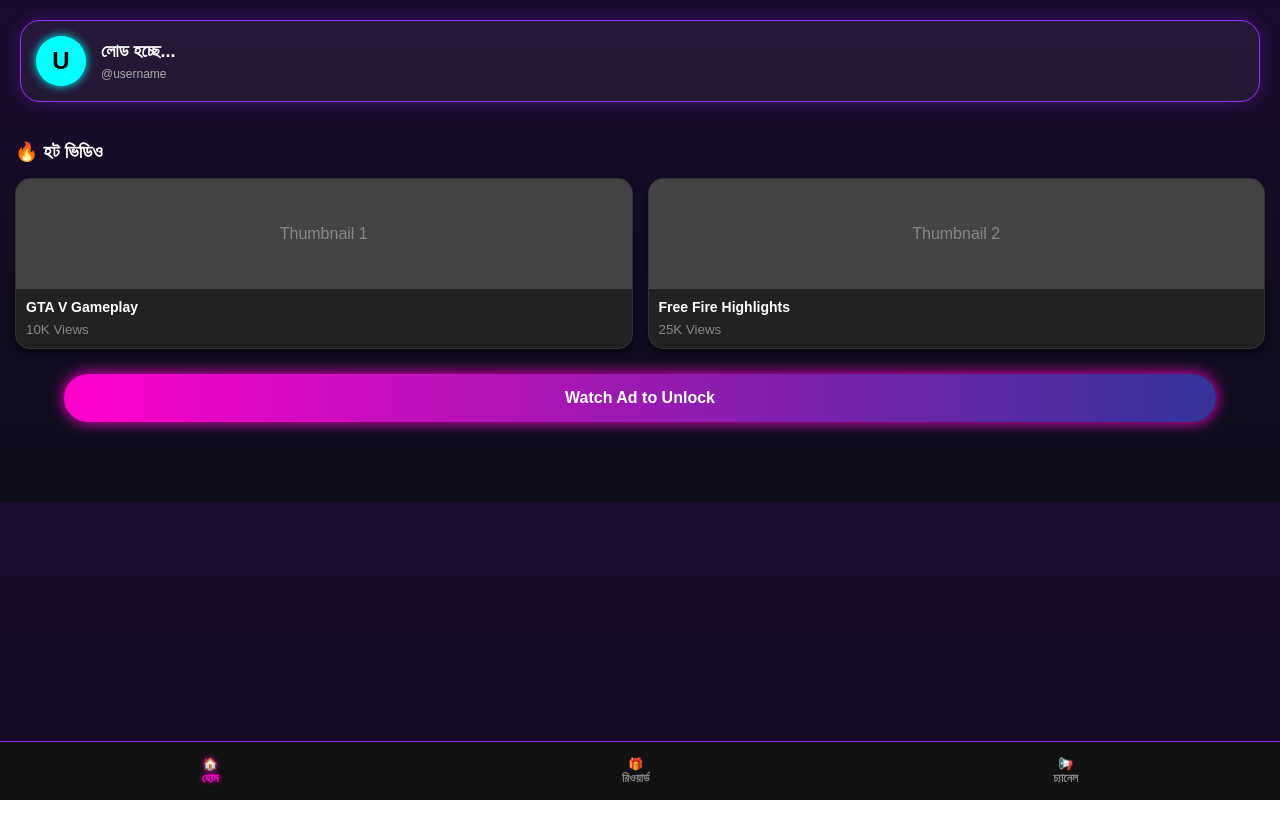
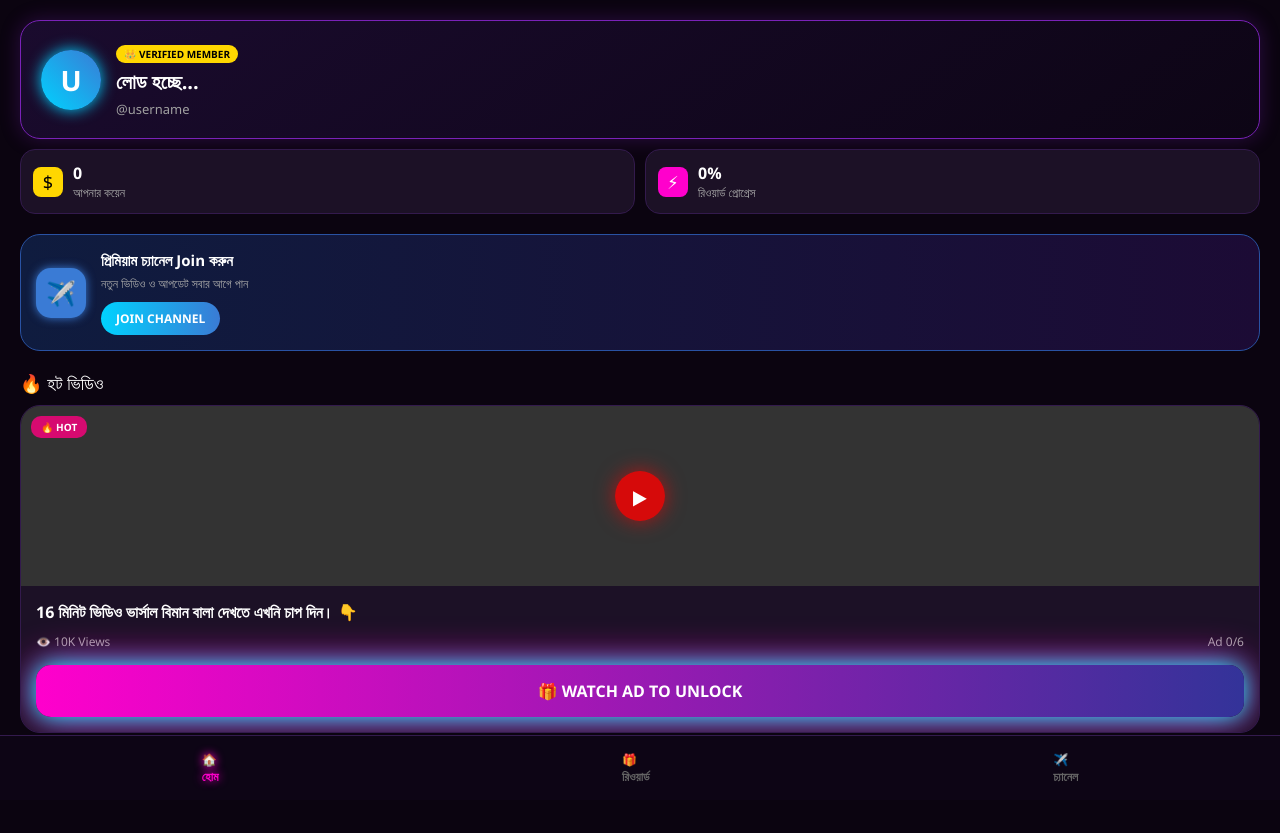
Before and after one commit to mdrocky01yt-ops/my-telegram-app, a plain HTML site: page index.html in a window 1280 px wide. Before the commit the page ends 800 px from the top, so only its background shows below. Drawn offline with Linux system fonts and the light colour scheme; a script that the page names is missing.

Commit message:
Refactor index.html for Gaming App layout and styles
Updated the title and modified styles for the profile and video sections. Added new elements for stats and channel banner, and improved the layout for better user experience.

```diff
--- a/index.html
+++ b/index.html
@@ -3,62 +3,146 @@
 <head>
     <meta charset="UTF-8">
     <meta name="viewport" content="width=device-width, initial-scale=1.0">
-    <title>My Mini App</title>
+    <title>Gaming App</title>
     <script src="https://telegram.org/js/telegram-web-app.js"></script>
     <style>
-        body { margin: 0; padding: 0; background: linear-gradient(to bottom, #1a0b2e, #0d0d1a); color: white; font-family: sans-serif; padding-bottom: 70px; }
-        .header { padding: 20px; }
-        .profile-card { display: flex; align-items: center; gap: 15px; background: rgba(255, 255, 255, 0.05); padding: 15px; border-radius: 20px; border: 1px solid #9b30ff; box-shadow: 0 0 15px rgba(155, 48, 255, 0.3); }
-        .avatar { width: 50px; height: 50px; border-radius: 50%; background: #00ffff; display: flex; justify-content: center; align-items: center; font-size: 24px; font-weight: bold; color: #000; box-shadow: 0 0 10px #00ffff; }
-        .user-info h3 { margin: 0 0 5px 0; font-size: 18px; }
-        .user-info p { margin: 0; font-size: 12px; color: #aaa; }
-        .grid { display: grid; grid-template-columns: 1fr 1fr; gap: 15px; padding: 15px; }
-        .card { background: #222; border-radius: 15px; overflow: hidden; border: 1px solid #333; box-shadow: 0 4px 8px rgba(0,0,0,0.5); }
-        .thumb { width: 100%; height: 110px; background: #444; display: flex; justify-content: center; align-items: center; color: #888; }
-        .card-info { padding: 10px; }
-        .card-info p { margin: 0 0 5px 0; font-size: 14px; font-weight: bold; }
-        .card-info small { color: #888; }
-        .btn { display: block; width: 90%; margin: 10px auto; padding: 15px; background: linear-gradient(to right, #ff00cc, #333399); border: none; border-radius: 25px; color: white; font-size: 16px; font-weight: bold; text-align: center; box-shadow: 0 0 15px #ff00cc; cursor: pointer; }
-        .nav { position: fixed; bottom: 0; width: 100%; display: flex; justify-content: space-around; background: #111; padding: 15px 0; border-top: 1px solid #9b30ff; }
-        .nav-item { text-align: center; color: #888; font-size: 12px; font-weight: bold; }
-        .nav-item.active { color: #ff00cc; text-shadow: 0 0 5px #ff00cc; }
+        * { box-sizing: border-box; font-family: 'Segoe UI', Tahoma, Geneva, Verdana, sans-serif; }
+        body { margin: 0; padding: 0; background-color: #0b0410; color: white; padding-bottom: 80px; }
+
+        /* Profile Section */
+        .profile-section { padding: 20px; }
+        .profile-card {
+            background: linear-gradient(145deg, #1a0b2e, #0d0515);
+            border: 1px solid #7a22b8;
+            border-radius: 20px;
+            padding: 20px;
+            display: flex;
+            align-items: center;
+            gap: 15px;
+            box-shadow: 0 0 20px rgba(122, 34, 184, 0.3);
+        }
+        .avatar {
+            width: 60px; height: 60px;
+            border-radius: 50%;
+            background: linear-gradient(45deg, #00d2ff, #3a7bd5);
+            display: flex; justify-content: center; align-items: center;
+            font-size: 28px; font-weight: bold;
+            box-shadow: 0 0 15px #00d2ff; color: white;
+        }
+        .user-info h3 { margin: 0 0 5px 0; font-size: 20px; }
+        .user-info p { margin: 0; font-size: 13px; color: #a0a0a0; }
+        .badge { background: #ffd700; color: black; padding: 2px 8px; border-radius: 10px; font-size: 10px; font-weight: bold; margin-bottom: 5px; display: inline-block; }
+
+        /* Stats Row */
+        .stats-row { display: flex; gap: 10px; padding: 0 20px; margin-top: -10px; }
+        .stat-box { flex: 1; background: #1c1126; padding: 12px; border-radius: 15px; border: 1px solid #331a4d; display: flex; align-items: center; gap: 10px; }
+        .stat-icon { background: #ffd700; color: black; width: 30px; height: 30px; border-radius: 8px; display: flex; justify-content: center; align-items: center; font-size: 18px; }
+        .stat-text p { margin: 0; font-size: 12px; color: #aaa; }
+        .stat-text h4 { margin: 0; font-size: 16px; }
+
+        /* Channel Join Banner */
+        .channel-banner { margin: 20px; background: linear-gradient(90deg, #0f1c3f, #1c0b35); border-radius: 20px; padding: 15px; border: 1px solid #2952a3; display: flex; align-items: center; gap: 15px; }
+        .channel-icon { background: #3a7bd5; width: 50px; height: 50px; border-radius: 15px; display: flex; justify-content: center; align-items: center; font-size: 24px; box-shadow: 0 0 10px #3a7bd5; }
+        .channel-text h4 { margin: 0 0 5px 0; font-size: 15px; }
+        .channel-text p { margin: 0; font-size: 12px; color: #aaa; }
+        .join-btn { margin-top: 10px; background: linear-gradient(90deg, #00d2ff, #3a7bd5); border: none; padding: 8px 15px; border-radius: 20px; color: white; font-weight: bold; font-size: 12px; }
+
+        /* Video Feed */
+        .section-title { padding: 0 20px; font-size: 18px; margin-bottom: 10px; display: flex; align-items: center; gap: 5px; }
+        .video-card { margin: 0 20px 20px 20px; background: #1c1126; border-radius: 20px; overflow: hidden; border: 1px solid #331a4d; }
+        .thumb-container { position: relative; height: 180px; background: #333; display: flex; justify-content: center; align-items: center; }
+        .hot-badge { position: absolute; top: 10px; left: 10px; background: rgba(255, 0, 128, 0.8); padding: 4px 10px; border-radius: 10px; font-size: 10px; font-weight: bold; display: flex; align-items: center; gap: 3px; }
+        .play-icon { width: 50px; height: 50px; background: rgba(255,0,0,0.8); border-radius: 50%; display: flex; justify-content: center; align-items: center; font-size: 20px; box-shadow: 0 0 20px rgba(255,0,0,0.6); }
+        .video-info { padding: 15px; }
+        .video-info h3 { margin: 0 0 10px 0; font-size: 16px; line-height: 1.4; }
+        .video-meta { display: flex; justify-content: space-between; color: #aaa; font-size: 12px; margin-bottom: 15px; }
+
+        /* Action Button */
+        .action-btn {
+            width: 100%; padding: 15px;
+            background: linear-gradient(90deg, #ff00cc, #333399);
+            border: none; border-radius: 15px;
+            color: white; font-size: 16px; font-weight: bold;
+            text-transform: uppercase;
+            box-shadow: 0 0 15px #ff00cc, 0 0 30px #333399; /* RGB Neon Effect */
+            animation: pulse 2s infinite;
+        }
+        @keyframes pulse {
+            0% { box-shadow: 0 0 15px #ff00cc, 0 0 30px #333399; }
+            50% { box-shadow: 0 0 25px #00ffff, 0 0 40px #ff00cc; }
+            100% { box-shadow: 0 0 15px #ff00cc, 0 0 30px #333399; }
+        }
+
+        /* Bottom Nav */
+        .bottom-nav { position: fixed; bottom: 0; width: 100%; background: #0d0515; border-top: 1px solid #331a4d; display: flex; justify-content: space-around; padding: 15px 0; }
+        .nav-item { display: flex; flex-direction: column; align-items: center; color: #666; font-size: 12px; font-weight: bold; gap: 5px; }
+        .nav-item.active { color: #ff00cc; text-shadow: 0 0 10px #ff00cc; }
     </style>
 </head>
 <body>
-    <div class="header">
+    <!-- Profile -->
+    <div class="profile-section">
         <div class="profile-card">
             <div class="avatar" id="user-initial">U</div>
             <div class="user-info">
+                <div class="badge">👑 VERIFIED MEMBER</div>
                 <h3 id="user-name">লোড হচ্ছে...</h3>
                 <p id="user-id">@username</p>
             </div>
         </div>
     </div>
 
-    <h3 style="padding-left: 15px; margin-bottom: 0;">🔥 হট ভিডিও</h3>
-    <div class="grid">
-        <div class="card">
-            <div class="thumb">Thumbnail 1</div>
-            <div class="card-info">
-                <p>GTA V Gameplay</p>
-                <small>10K Views</small>
+    <!-- Stats -->
+    <div class="stats-row">
+        <div class="stat-box">
+            <div class="stat-icon">$</div>
+            <div class="stat-text">
+                <h4>0</h4>
+                <p>আপনার কয়েন</p>
             </div>
         </div>
-        <div class="card">
-            <div class="thumb">Thumbnail 2</div>
-            <div class="card-info">
-                <p>Free Fire Highlights</p>
-                <small>25K Views</small>
+        <div class="stat-box">
+            <div class="stat-icon" style="background:#ff00cc; color:white;">⚡</div>
+            <div class="stat-text">
+                <h4>0%</h4>
+                <p>রিওয়ার্ড প্রোগ্রেস</p>
             </div>
         </div>
     </div>
 
-    <button class="btn">Watch Ad to Unlock</button>
+    <!-- Channel Banner -->
+    <div class="channel-banner">
+        <div class="channel-icon">✈️</div>
+        <div class="channel-text">
+            <h4>প্রিমিয়াম চ্যানেল Join করুন</h4>
+            <p>নতুন ভিডিও ও আপডেট সবার আগে পান</p>
+            <button class="join-btn">JOIN CHANNEL</button>
+        </div>
+    </div>
 
-    <div class="nav">
+    <!-- Video Feed -->
+    <div class="section-title">🔥 হট ভিডিও</div>
+
+    <div class="video-card">
+        <div class="thumb-container">
+            <div class="hot-badge">🔥 HOT</div>
+            <div class="play-icon">▶</div>
+        </div>
+        <div class="video-info">
+            <h3>16 মিনিট ভিডিও ভার্সাল বিমান বালা দেখতে এখনি চাপ দিন। 👇</h3>
+            <div class="video-meta">
+                <span>👁️ 10K Views</span>
+                <span>Ad 0/6</span>
+            </div>
+            <button class="action-btn">🎁 Watch Ad to Unlock</button>
+        </div>
+    </div>
+
+    <!-- Bottom Nav -->
+    <div class="bottom-nav">
         <div class="nav-item active">🏠<br>হোম</div>
         <div class="nav-item">🎁<br>রিওয়ার্ড</div>
-        <div class="nav-item">📢<br>চ্যানেল</div>
+        <div class="nav-item">✈️<br>চ্যানেল</div>
     </div>
 
     <script>
@@ -71,4 +155,4 @@
         }
     </script>
 </body>
-              </html>
+</html>
```
